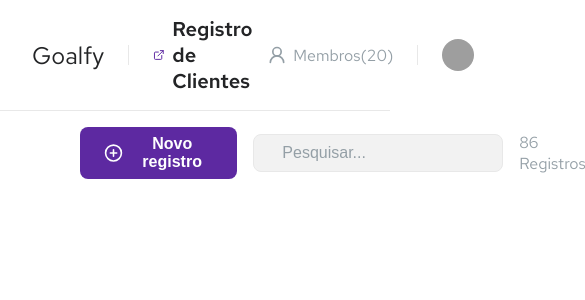
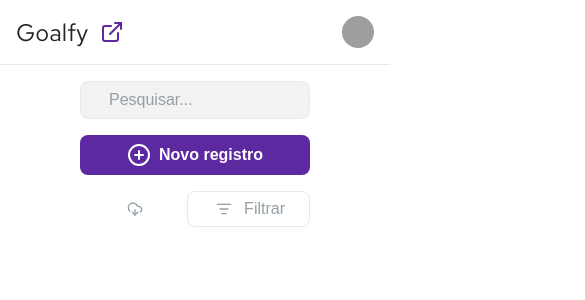
Before and after one commit to DouglasMai4/goalfy-test, a React (Vite) app in the folder apps/web/: page / in a window 390 px wide. Shown: the top 300 px of the page, 585 px wide, since content can reach past the window. Built offline with nearby package versions, Linux system fonts and the light colour scheme; grey boxes are pictures that could not be loaded.

Commit message:
feat(web): Fix responsivit from header and table actions on smaller screens

```diff
--- a/apps/web/src/components/Header/styles.ts
+++ b/apps/web/src/components/Header/styles.ts
@@ -11,12 +11,20 @@ export const StyledHeader = styled.header`
   top: 0;
   z-index: 100;
   border-bottom: 1px solid ${(props) => props.theme.colors.border};
+
+  @media (max-width: ${(props) => props.theme.sizes.mobile}) {
+    padding: 1rem;
+  }
 `;
 
 export const HeaderSection = styled.div`
   display: flex;
   align-items: center;
   gap: 1.5rem;
+
+  @media (max-width: ${(props) => props.theme.sizes.mobile}) {
+    gap: 0.75rem;
+  }
 `;
 
 export const StyledHeaderTitle = styled.h1`
@@ -30,6 +38,10 @@ export const Divider = styled.div`
   width: 1px;
   height: 1.25rem;
   background-color: ${(props) => props.theme.colors.border};
+
+  @media (max-width: ${(props) => props.theme.sizes.mobile}) {
+    display: none;
+  }
 `;
 
 export const PageTitleSection = styled.div`
@@ -46,6 +58,10 @@ export const PageTitle = styled.h2`
   font-size: 1.25rem;
   font-weight: 600;
   color: ${(props) => props.theme.colors.foreground};
+
+  @media (max-width: ${(props) => props.theme.sizes.mobile}) {
+    display: none;
+  }
 `;
 
 export const MembersSection = styled.div`
@@ -57,11 +73,19 @@ export const MembersSection = styled.div`
 export const UserIcon = styled(UserRoundIcon)`
   height: 1.25rem;
   color: ${(props) => props.theme.colors.inputForeground};
+
+  @media (max-width: ${(props) => props.theme.sizes.mobile}) {
+    display: none;
+  }
 `;
 
 export const MembersCount = styled.span`
   font-size: 1rem;
   color: ${(props) => props.theme.colors.inputForeground};
+
+  @media (max-width: ${(props) => props.theme.sizes.mobile}) {
+    display: none;
+  }
 `;
 
 export const UserPicture = styled.img`
--- a/apps/web/src/components/TableActions/index.tsx
+++ b/apps/web/src/components/TableActions/index.tsx
@@ -5,29 +5,33 @@ import { Button } from '../ui/Button';
 import {
 	ButtonContent,
 	Container,
-	ContainerSection,
 	DownloadIcon,
 	FilterIcon,
 	FilterText,
+	MainActionsSection,
 	RowsCounter,
+	SearchWrapper,
+	SecondaryActionsSection,
 } from './styles';
 import { Input } from '../ui/Input';
 
 export function TableActions() {
 	return (
 		<Container>
-			<ContainerSection>
+			<MainActionsSection>
 				<Button>
 					<PlusCircleIcon />
 					<ButtonContent>Novo registro</ButtonContent>
 				</Button>
 
-				<Input icon={SearchIcon} placeholder="Pesquisar..." />
+				<SearchWrapper>
+					<Input icon={SearchIcon} placeholder="Pesquisar..." />
+				</SearchWrapper>
 
 				<RowsCounter>86 Registros</RowsCounter>
-			</ContainerSection>
+			</MainActionsSection>
 
-			<ContainerSection>
+			<SecondaryActionsSection>
 				<Button variant="ghost">
 					<DownloadIcon />
 				</Button>
@@ -36,7 +40,7 @@ export function TableActions() {
 					<FilterIcon />
 					<FilterText>Filtrar</FilterText>
 				</Button>
-			</ContainerSection>
+			</SecondaryActionsSection>
 		</Container>
 	);
 }
--- a/apps/web/src/components/TableActions/styles.ts
+++ b/apps/web/src/components/TableActions/styles.ts
@@ -5,12 +5,54 @@ export const Container = styled.div`
   display: flex;
   align-items: center;
   justify-content: space-between;
+
+  @media (max-width: ${(props) => props.theme.sizes.mobile}) {
+    flex-direction: column;
+    align-items: stretch;
+    gap: 1rem;
+  }
 `;
 
-export const ContainerSection = styled.div`
+export const MainActionsSection = styled.div`
   display: flex;
   align-items: center;
   gap: 1rem;
+
+  @media (max-width: ${(props) => props.theme.sizes.mobile}) {
+    flex-wrap: wrap;
+    width: 100%;
+    gap: 1rem;
+
+    /* Make the button expand if needed, or just keep it natural */
+    & > button {
+      flex: 1;
+    }
+  }
+`;
+
+export const SecondaryActionsSection = styled.div`
+  display: flex;
+  align-items: center;
+  gap: 1rem;
+
+  @media (max-width: ${(props) => props.theme.sizes.mobile}) {
+    justify-content: flex-end;
+  }
+`;
+
+export const SearchWrapper = styled.div`
+  /* On desktop, it behaves normally */
+
+  @media (max-width: ${(props) => props.theme.sizes.mobile}) {
+    width: 100%;
+    order: -1; /* Move to top */
+
+    /* Target the InputContainer (div) */
+    & > div {
+      width: 100%;
+      min-width: 0;
+    }
+  }
 `;
 
 export const ButtonContent = styled.span`
@@ -21,6 +63,13 @@ export const ButtonContent = styled.span`
 export const RowsCounter = styled.span`
   font-size: 1rem;
   color: ${(props) => props.theme.colors.inputForeground};
+
+  @media (max-width: ${(props) => props.theme.sizes.mobile}) {
+    display: none; /* Hide count on mobile if it gets crowded, or keep it? user didn't specify, but space is tight. Let's keep it but make sure it fits. */
+    width: 100%;
+    text-align: center;
+    order: 3;
+  }
 `;
 
 export const DownloadIcon = styled(DownloadCloudIcon)`
```
